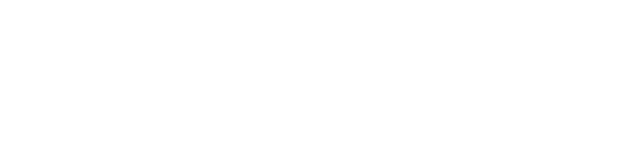
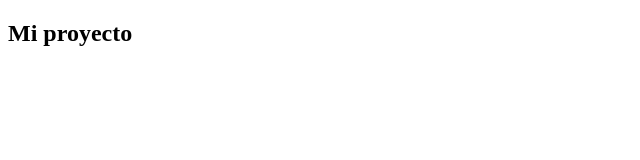
Before and after one commit to RubiSandoval/practicando-git-2025, a plain HTML site: page index.html in a window 1280 px wide. Shown: the whole page, without its empty margins (0-640 px from the left). Drawn offline with Linux system fonts and the light colour scheme.

Commit message:
Se agrego contenido a la pagina principal

```diff
--- a/index.html
+++ b/index.html
@@ -6,6 +6,6 @@
     <title>Mi proyecto</title>
 </head>
 <body>
-
+    <h2>Mi proyecto</h2>
 </body>
 </html>
```
